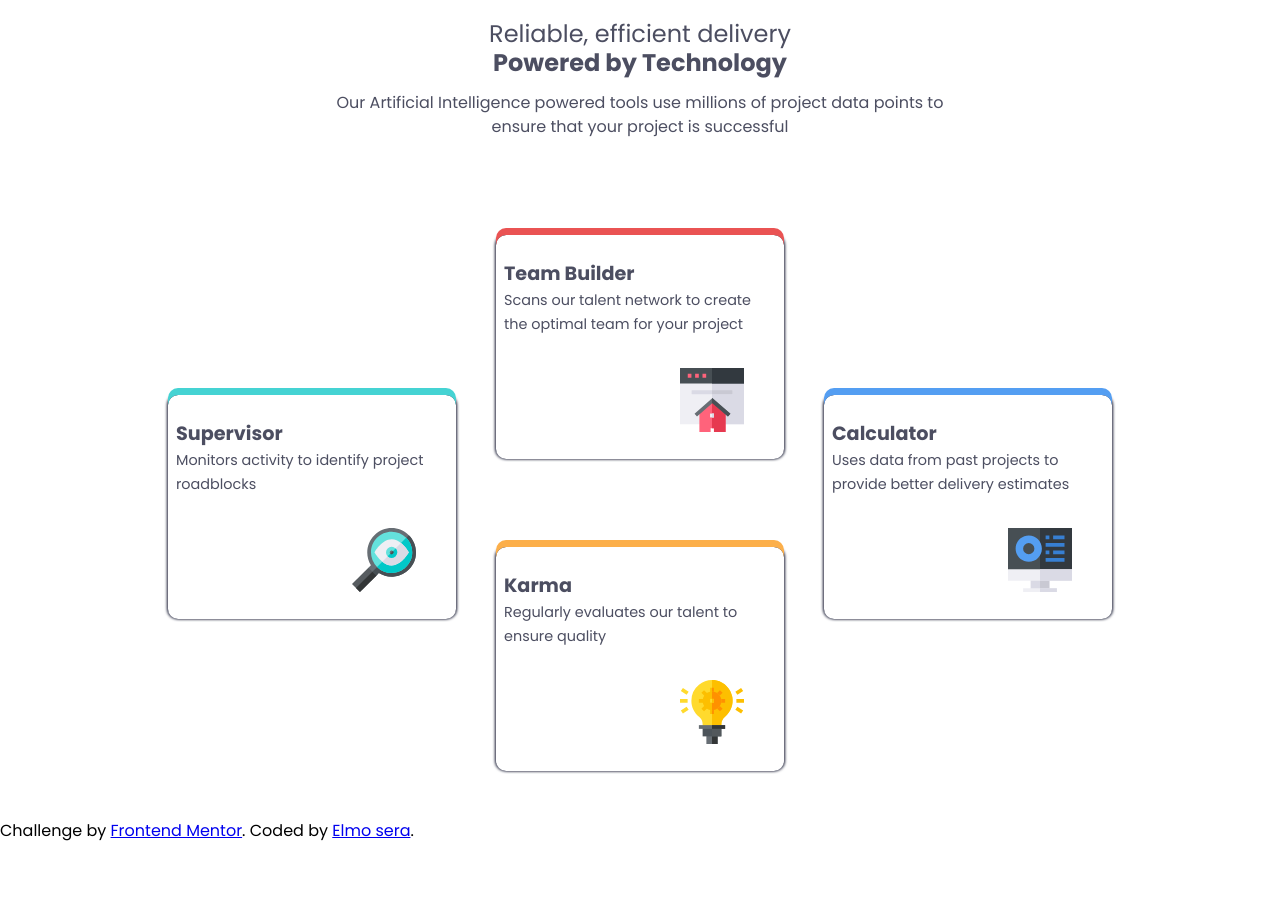
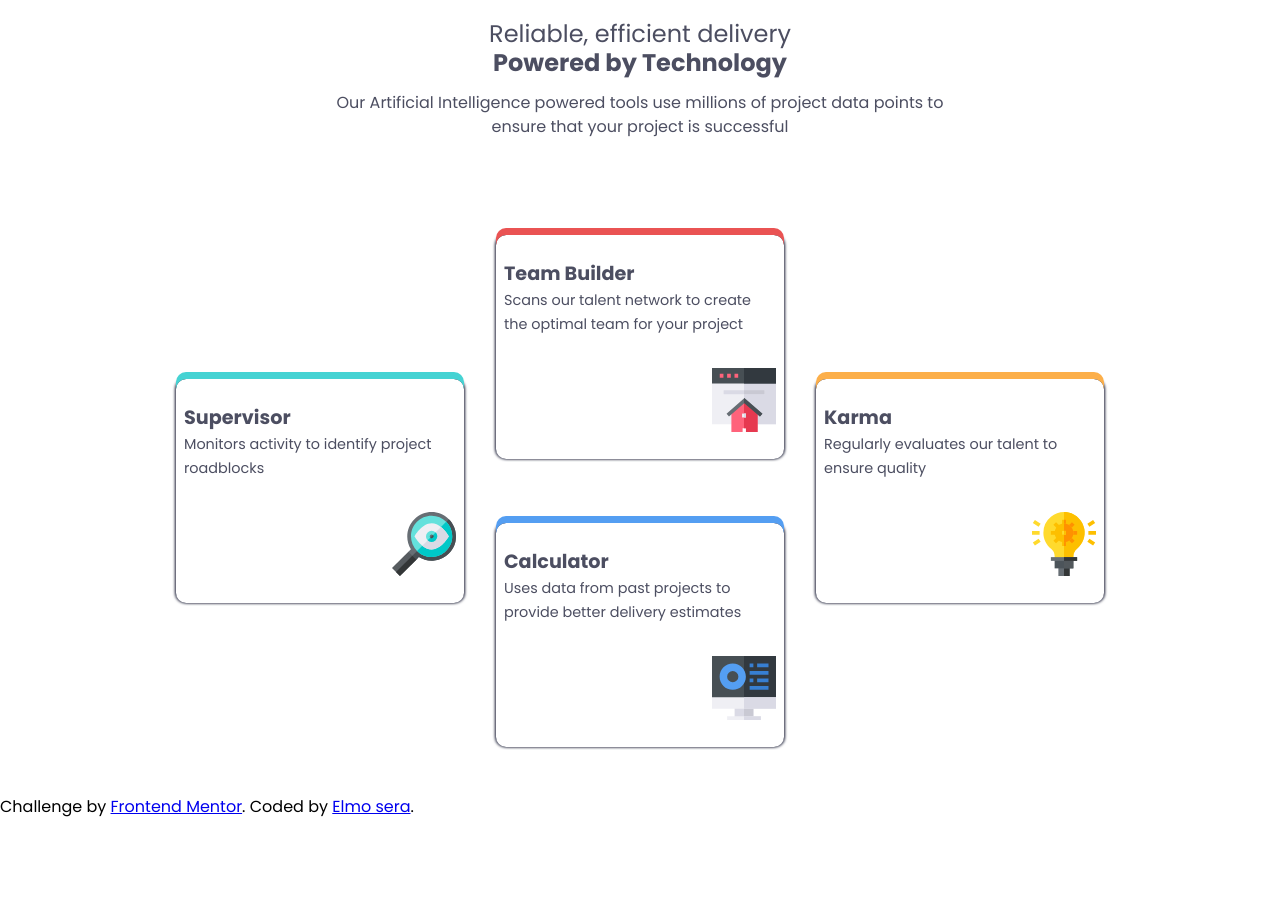
Before and after one commit to ELMOsera-sys/four-card-feature, a plain HTML site: page index.html in a window 1280 px wide. After the commit the page ends 880 px from the top, so only its background shows below. Drawn offline with Linux system fonts and the light colour scheme.

Commit message:
Refactor CSS variables and styles

```diff
--- a/styles.css
+++ b/styles.css
@@ -104,33 +104,24 @@ div{
     .cards {
     width: 60rem;
     display: grid;
-    grid-template-columns: repeat(3, 1fr);
-    grid-template-rows: auto auto;
-    gap: 1.5rem;
     grid-template-areas:
-      "supervisor builder calculator"
-      "supervisor karma calculator";
+    ". builder ."
+    "supervisor builder karma"
+    "supervisor calculator karma"
+    ". calculator .";
   }
+    .builder-card{
+        grid-area: builder;
+    }
+    .supervisor-card{
+        grid-area: supervisor;
+    }
+    .karma-card{
+        grid-area: karma;
+    }
+    .calculator-card{
+        grid-area: calculator;
+    }
 
-  .supervisor-card { grid-area: supervisor; }
-  .builder-card    { grid-area: builder; }
-  .karma-card      { grid-area: karma; }
-  .calculator-card { grid-area: calculator; }
-
-  div{
-    width: 18rem;
-    height: 14rem;
-  }
-
-  .supervisor-card,.calculator-card{
-    margin-top:12rem;
-  }
-  .img-div{
-    width: 6rem;
-    margin-left: 10rem;
-  }
-  img{
-    width: 100%;
-  }
 
 }
```
